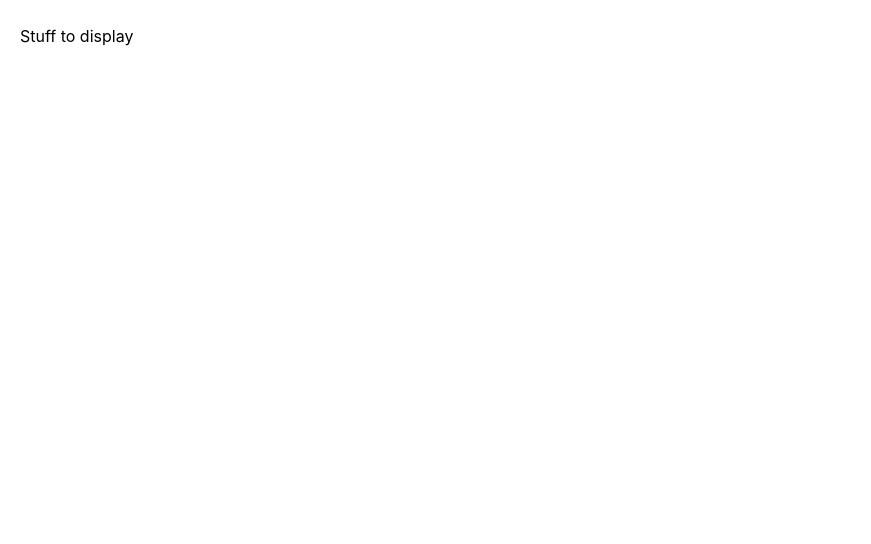
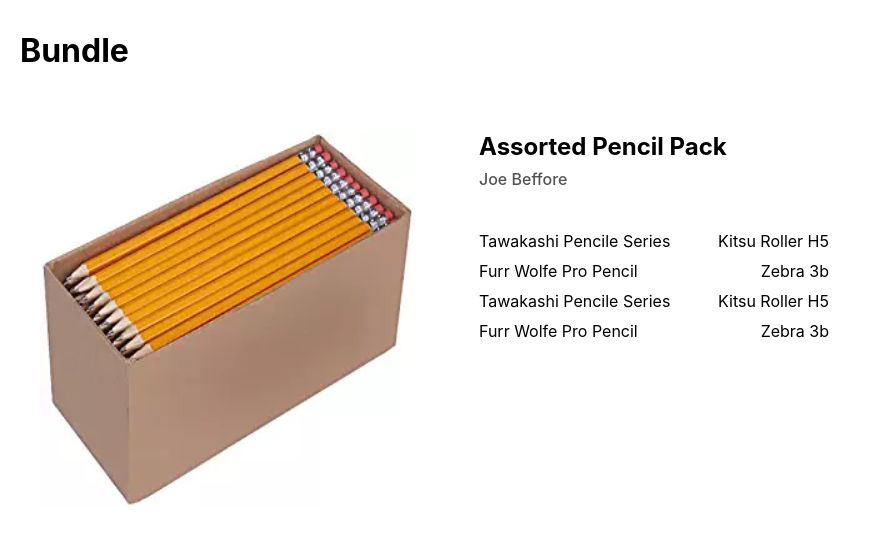
Before and after one commit to ij2872/bundle, a React (Create React App) app in the folder bundleapp/: page /bundle in a window 1280 px wide. Shown: the top 544 px of the page, without its empty margins (0-871 px from the left). Built offline with nearby package versions, Linux system fonts and the light colour scheme.

Commit message:
Update router

```diff
--- a/bundleapp/package.json
+++ b/bundleapp/package.json
@@ -5,6 +5,7 @@
   "dependencies": {
     "react": "^16.8.2",
     "react-dom": "^16.8.2",
+    "react-router-dom": "^4.3.1",
     "react-scripts": "2.1.5"
   },
   "scripts": {
--- a/bundleapp/src/App.js
+++ b/bundleapp/src/App.js
@@ -1,18 +1,27 @@
 import React, { Component } from 'react';
+import ReactDOM from 'react-dom'
 // import logo from './logo.svg';
 import './App.css';
 import { BrowserRouter as Router, Route, Link } from "react-router-dom";
 import { Bundle } from './Components';
 import Home from './Components/Home'
+import Product from './Components/Product'
 
-
-
+const routing = (
+  <Router>
+    <div>
+      <Route exact path="/" component={Home} />
+      <Route path="/bundle" component={Bundle} />
+      <Route path="/product" component={Product} />
+    </div>
+  </Router>
+)
 
 class App extends Component {
   render() {
     return (
       <div className="App">
-        <Home></Home>
+        {routing}
       </div>
     );
   }
--- a/bundleapp/src/Components/Bundle/index.js
+++ b/bundleapp/src/Components/Bundle/index.js
@@ -34,7 +34,7 @@ class Bundle extends Component {
               <div>Furr Wolfe Pro Pencil</div>
               <div>Zebra 3b</div>
             </div>
-            <div className="bundle-info-buttons">{this.props.children}</div>
+            <div className="bundle-info-buttons"></div>
           </div>
 
         </div>
--- a/bundleapp/src/Components/Home/index.js
+++ b/bundleapp/src/Components/Home/index.js
@@ -1,13 +1,12 @@
 import React from 'react';
-
+import { Link } from "react-router-dom"
 
 const Home = (props) => {
     return (
         <div>
-            <p>Stuff to display</p>
+            <h1>Bundle</h1>
+            <Link to="/bundle">Potato</Link>
         </div>
-
-
     );
 }
 
```
Also changed, not shown: bundleapp/src/Components/BundlePage/index.js (added, +12 -0 lines), 1 other file (tests, documents, lock files or other folders).
